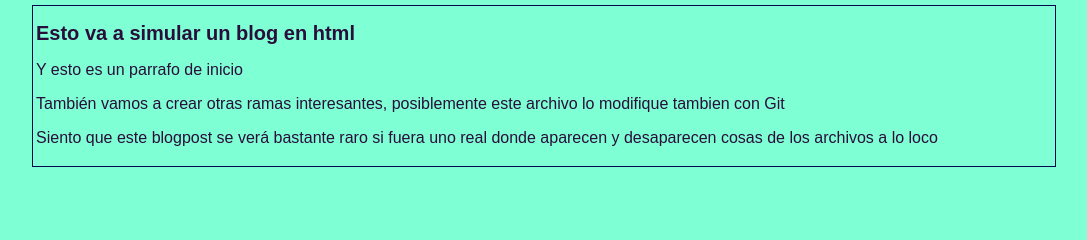
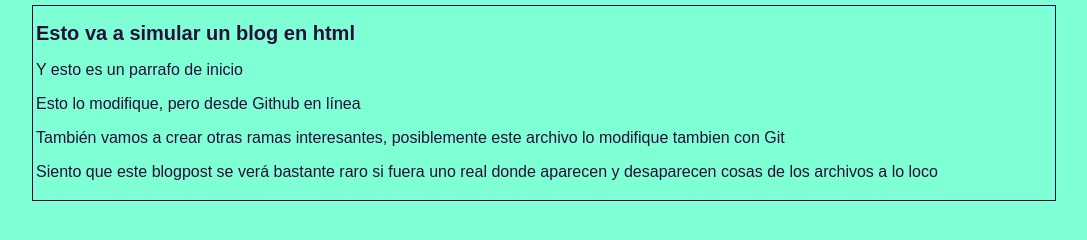
Before and after one commit to mariana-ruge/blog, a plain HTML site: page index.html in a window 1280 px wide. Shown: the whole page, without its empty margins (96-1183 px from the left). Drawn offline with Linux system fonts and the light colour scheme.

Commit message:
Añadí nuevas líneas al blog
Desde github

```diff
--- a/index.html
+++ b/index.html
@@ -11,6 +11,7 @@
     <div id="container">
         <h1> Esto va a simular un blog en html </h1>
         <p> Y esto es un parrafo de inicio </p>
+        <p>Esto lo modifique, pero desde Github en línea </p>
         <!--Vamos a crear mas ramas en HTML y CSS-->
         <p> También vamos a crear otras ramas interesantes, posiblemente este
             archivo lo modifique tambien con Git </p>
```
